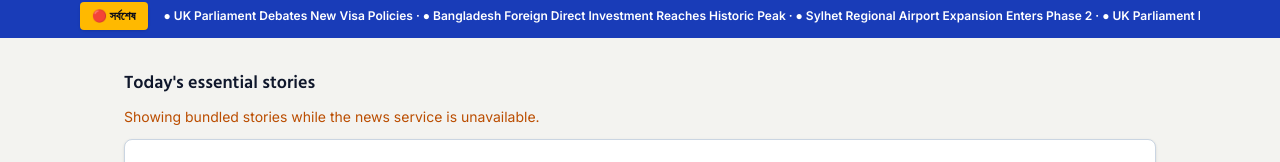
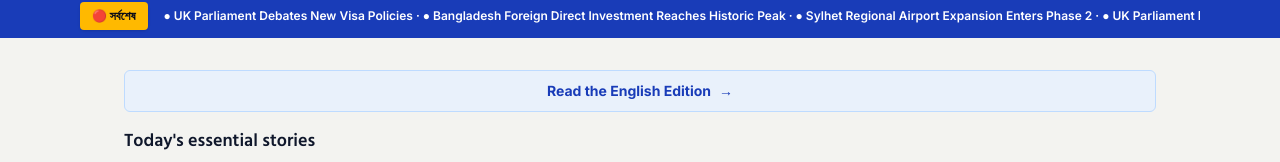
Before and after one commit to nabin216/uk-bangla, a Next.js app in the folder frontend/: page / in a window 1280 px wide. Shown: the part 180-342 px from the top of the page. Built offline with nearby package versions, Linux system fonts and the light colour scheme; no server answers; grey boxes are pictures that could not be loaded; a web font is replaced by a local one.

Commit message:
Homepage: prominent English/Bangla edition switch

```diff
--- a/frontend/app/page.tsx
+++ b/frontend/app/page.tsx
@@ -26,7 +26,7 @@ const ACROSS_SECTIONS = ["uk", "bangladesh"];
 
 export default function Home() {
   const router = useRouter();
-  const { language } = useLanguage();
+  const { language, setLanguage } = useLanguage();
   const openStory = (story: Story) => router.push(`/article/${story.id}`);
   const [stories, setStories] = useState<Story[]>(API_URL ? [] : storiesData);
   const [mostRead, setMostRead] = useState<Story[]>(
@@ -75,6 +75,12 @@ export default function Home() {
     <>
       <TickerBanner />
       <main className="mx-auto max-w-[1080px] px-4 py-5 sm:px-6 sm:py-8">
+        <button
+          onClick={() => setLanguage(language === "bn" ? "en" : "bn")}
+          className="mb-4 flex w-full items-center justify-center gap-2 rounded-md border border-blue-200 bg-[#e9f1fb] px-4 py-2.5 text-sm font-bold text-blue-800 transition hover:bg-[#dbeafe] dark:border-slate-700 dark:bg-slate-800 dark:text-amber-300 dark:hover:bg-slate-700"
+        >
+          {language === "bn" ? "Read the English Edition" : "বাংলা সংস্করণ পড়ুন"} <span aria-hidden>→</span>
+        </button>
         <h2 className="mb-3 font-serif text-lg font-bold">{heading("lead")}</h2>
         {loading && <p className="mb-3 text-sm text-slate-500">Loading latest stories…</p>}
         {apiError && <p className="mb-3 text-sm text-amber-700">Showing bundled stories while the news service is unavailable.</p>}
```
